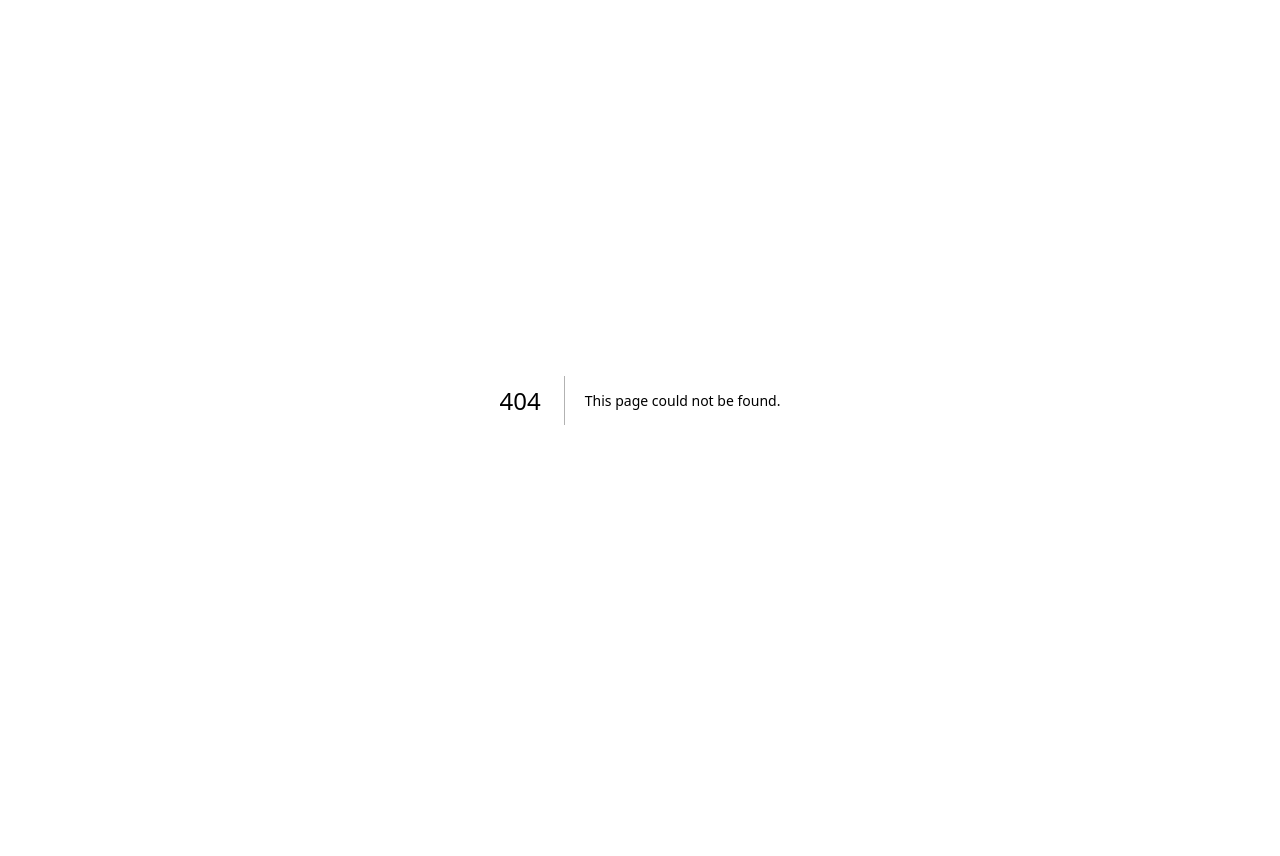
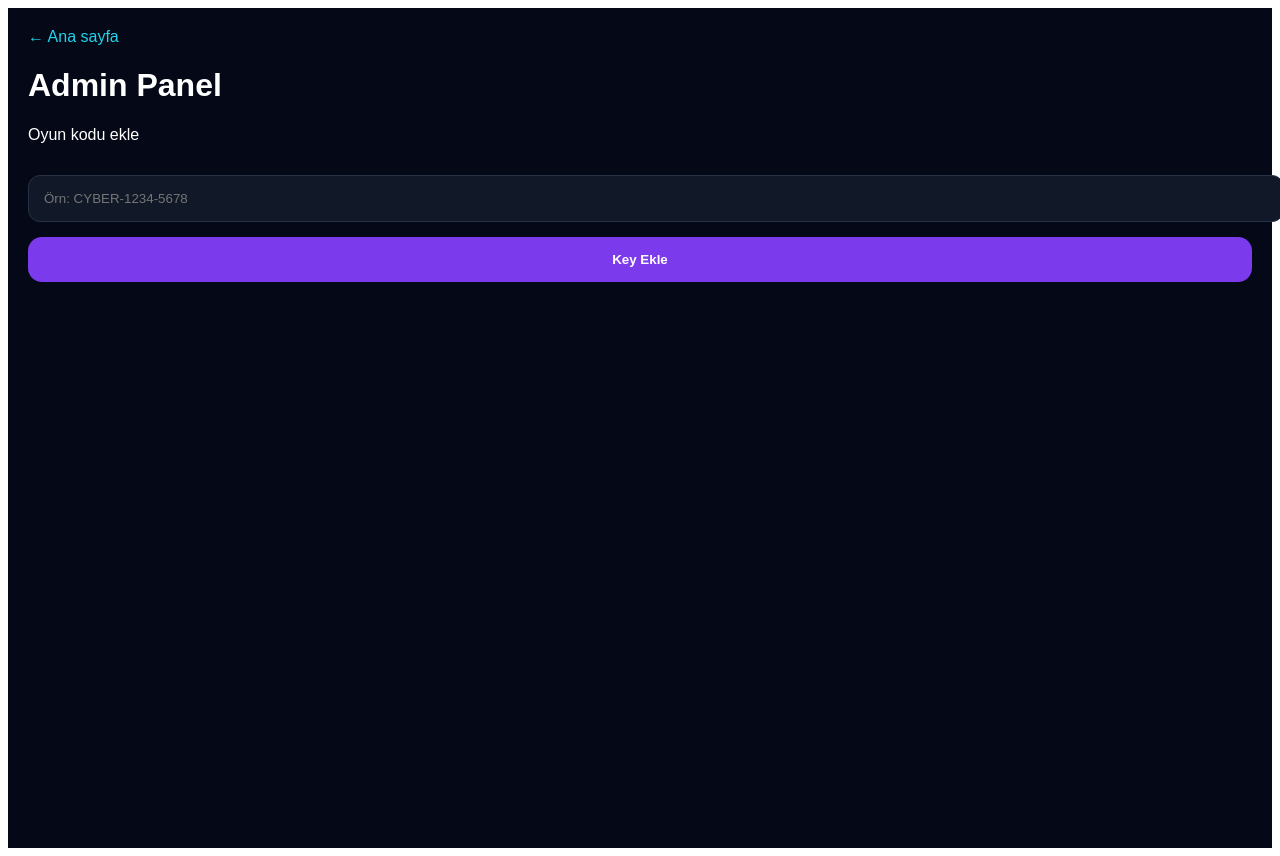
Before and after one commit to can6231/keynox, a Next.js app: page /admin in a window 1280 px wide. Before the commit this address had no page. Before the commit the page ends 800 px from the top, so only its background shows below. Built offline with nearby package versions, Linux system fonts and the light colour scheme.

Commit message:
Implement admin page for adding game keys

```diff
--- /dev/null
+++ b/app/admin/page.tsx
@@ -0,0 +1,66 @@
+"use client";
+
+import { useState } from "react";
+
+export default function AdminPage() {
+  const [key, setKey] = useState("");
+
+  async function addKey() {
+    if (!key) {
+      alert("Key boş olamaz");
+      return;
+    }
+
+    const res = await fetch("/api/admin/add-key", {
+      method: "POST",
+      body: JSON.stringify({ key }),
+    });
+
+    if (res.ok) {
+      alert("Key başarıyla eklendi!");
+      setKey("");
+    } else {
+      alert("Key eklenemedi.");
+    }
+  }
+
+  return (
+    <main style={{ minHeight: "100vh", background: "#050816", color: "white", padding: "20px", fontFamily: "Arial" }}>
+      <a href="/" style={{ color: "#22D3EE", textDecoration: "none" }}>← Ana sayfa</a>
+
+      <h1>Admin Panel</h1>
+      <p>Oyun kodu ekle</p>
+
+      <input
+        value={key}
+        onChange={(e) => setKey(e.target.value)}
+        placeholder="Örn: CYBER-1234-5678"
+        style={{
+          width: "100%",
+          padding: "15px",
+          borderRadius: "12px",
+          border: "1px solid #263244",
+          background: "#111827",
+          color: "white",
+          marginTop: "15px"
+        }}
+      />
+
+      <button
+        onClick={addKey}
+        style={{
+          marginTop: "15px",
+          width: "100%",
+          background: "#7C3AED",
+          color: "white",
+          border: 0,
+          borderRadius: "14px",
+          padding: "15px",
+          fontWeight: "bold"
+        }}
+      >
+        Key Ekle
+      </button>
+    </main>
+  );
+}
```
